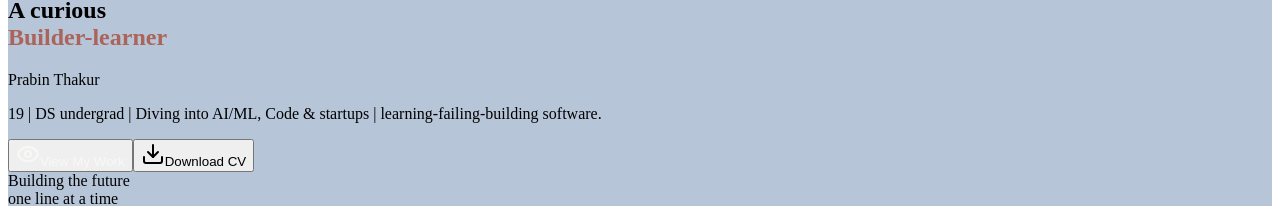
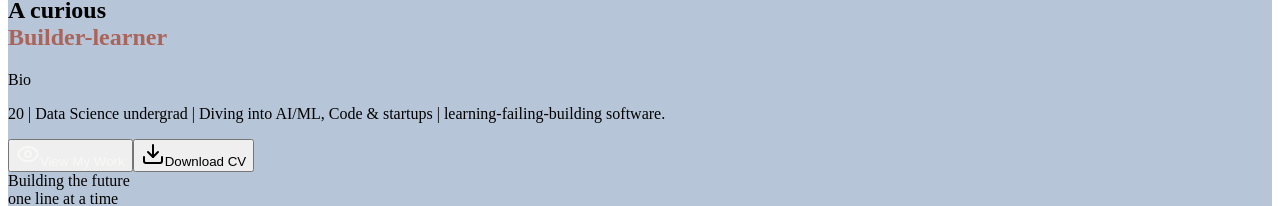
Before and after one commit to sirajahsraf/portfolio, a React (Vite) app in the folder client/: page / in a window 1280 px wide. Shown: the part 144-350 px from the top of the page. Built offline with nearby package versions, Linux system fonts and the light colour scheme; no server answers.

Commit message:
Update hero.tsx

```diff
--- a/client/src/components/sections/hero.tsx
+++ b/client/src/components/sections/hero.tsx
@@ -36,10 +36,10 @@ export default function Hero() {
                 )}
               </h1>
               <p className="inline-block bg-sage/30 text-sage-900 dark:text-sage-100 px-4 py-2 rounded-xl font-semibold text-1.9xl shadow-sm border border-sage/40">
-                Prabin Thakur
+                Bio
               </p>
               <p className="text-1.9xl text-gray-800 leading-relaxed max-w-lg">
-                {heroContent?.description || "19 | DS undergrad | Diving into AI/ML, Code & startups | learning-failing-building software."}
+                {heroContent?.description || "20 | Data Science undergrad | Diving into AI/ML, Code & startups | learning-failing-building software."}
               </p>
             </div>
 
```
